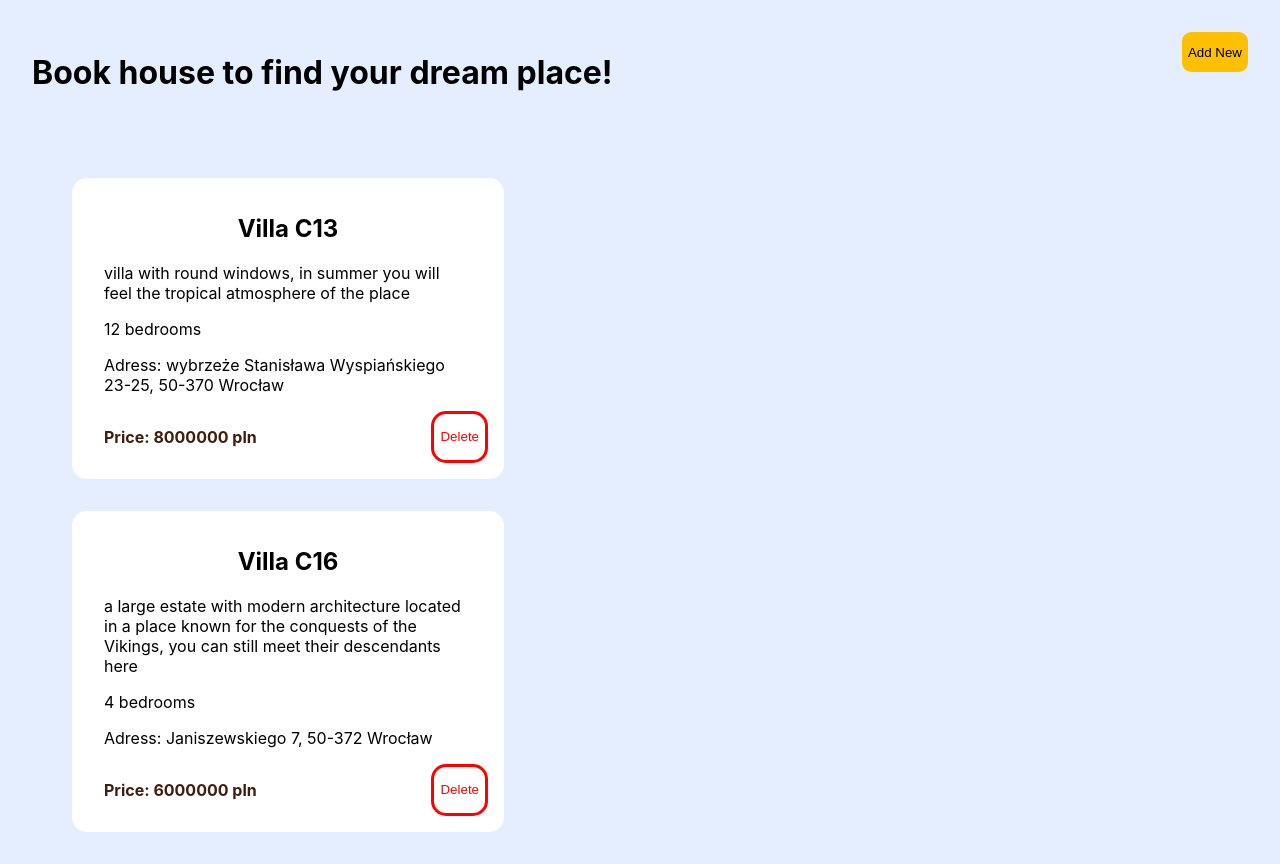
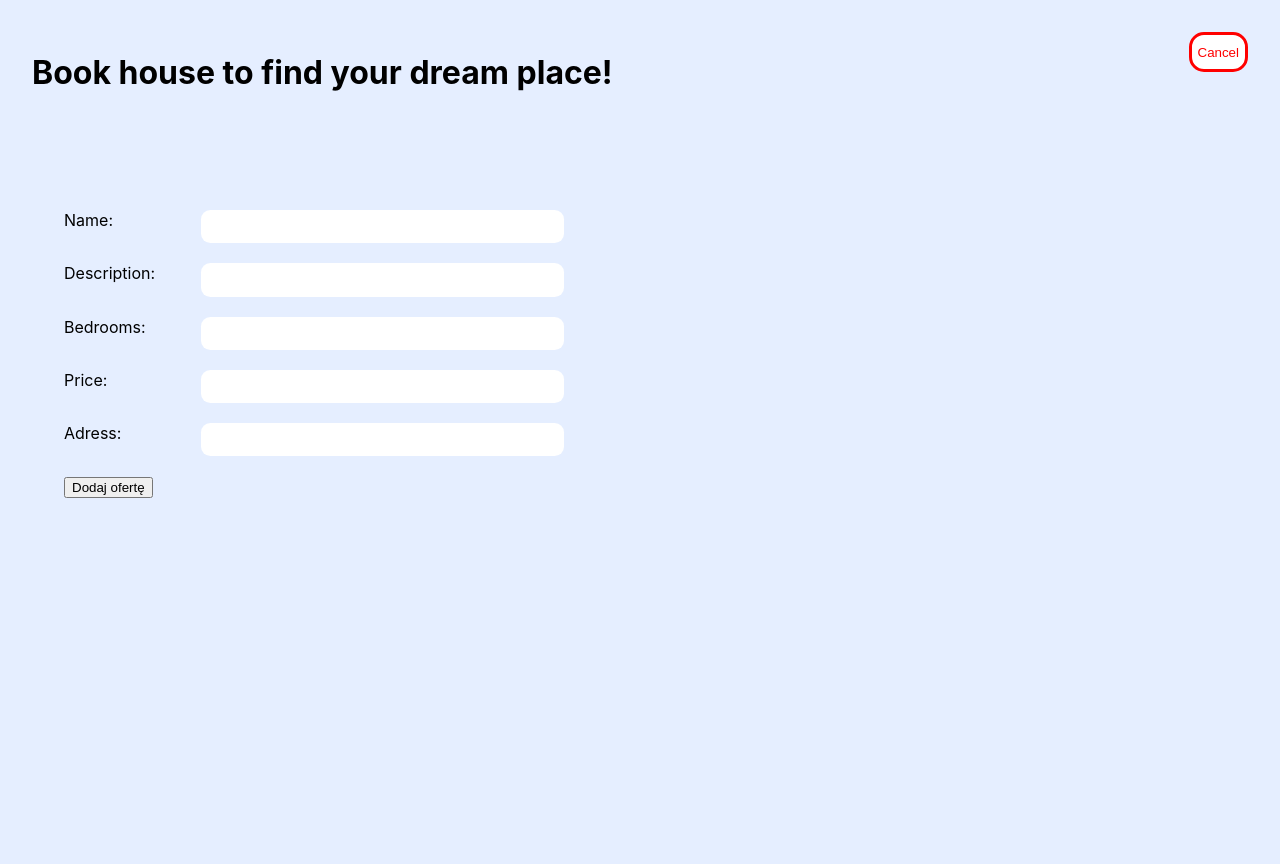
Before and after one commit to bartelke/PIW, a React (Create React App) app in the folder homework3/evilla/: page /add in a window 1280 px wide. After the commit the page ends 800 px from the top, so only its background shows below. Built offline with nearby package versions, Linux system fonts and the light colour scheme.

Commit message:
homework3: css for Add component and navigation

```diff
--- a/homework3/evilla/src/App.js
+++ b/homework3/evilla/src/App.js
@@ -1,13 +1,17 @@
-import logo from './logo.svg';
-import './App.css';
+import React from 'react';
+import { BrowserRouter as Router, Routes, Route } from 'react-router-dom';
 
 import List from './components/list/List.jsx';
+import Add from './components/add/Add.jsx';
 
 function App() {
   return (
-    <div className="App">
-      <List></List>
-    </div>
+    <Router>
+      <Routes>
+        <Route path="/" element={<List />} />
+        <Route path="/add" element={<Add />} />
+      </Routes>
+    </Router>
   );
 }
 
--- /dev/null
+++ b/homework3/evilla/src/components/add/Add.css
@@ -0,0 +1,27 @@
+label{
+    display: flex;
+    justify-content: space-between;
+}
+
+form{
+    width: 500px;
+    margin: 4em;
+}
+
+input{
+    height: 1.5em;
+    width: 350px;
+}
+
+#cancel{
+    background-color: white;
+    border: solid;
+    border-color: red;
+    color: red;
+    border-radius: 15px;
+}
+input{
+    border-radius: 0.7em;
+    border: none;
+    padding: 0.5em;
+}
--- a/homework3/evilla/src/components/add/Add.jsx
+++ b/homework3/evilla/src/components/add/Add.jsx
@@ -1,4 +1,6 @@
 import React, { useState } from 'react';
+import { Link } from 'react-router-dom';
+import '../add/Add.css'
 
 function Add(props) {
   const [newItemName, setNewItemName] = useState("");
@@ -25,7 +27,11 @@ function Add(props) {
 
   return (
     <div>
-      <h2>Add new house</h2>
+      <div class="header">
+        <h1>Book house to find your dream place!</h1>
+        <Link to="/"><button id="cancel">Cancel</button></Link>
+      </div>
+      <form>
       <label>
         Name:
         <input
@@ -72,6 +78,7 @@ function Add(props) {
       </label>
       <br />
       <button onClick={handleAddItem}>Dodaj ofertę</button>
+      </form>
     </div>
   );
 }
--- a/homework3/evilla/src/components/list/List.jsx
+++ b/homework3/evilla/src/components/list/List.jsx
@@ -1,6 +1,6 @@
 import React, { useState } from 'react';
-import Add from '../add/Add';
 import '../list/List.css';
+import { Link } from 'react-router-dom';
 
 function List() {
   const [list, setList] = useState([
@@ -20,16 +20,6 @@ function List() {
     }
   ]);
 
-  const [showAdd, setShowAdd] = useState(false);
-
-  const toggleAdd = () => {
-    setShowAdd(!showAdd);
-  }
-
-  const handleAddItem = newItem => {
-    setList([...list, newItem]);
-  };
-
   const handleDeleteItem = index => {
     const newList = [...list];
     newList.splice(index, 1);
@@ -40,8 +30,7 @@ function List() {
     <div class="container">
       <div class="header">
         <h1>Book house to find your dream place!</h1>
-        <button onClick={toggleAdd}>{showAdd ? 'Cancel' : 'Add New'}</button>
-          {showAdd && (<Add handleAddItem={handleAddItem} />)}
+        <Link to="/add"><button>Add New</button></Link>
       </div>
 
       <ul>
```
